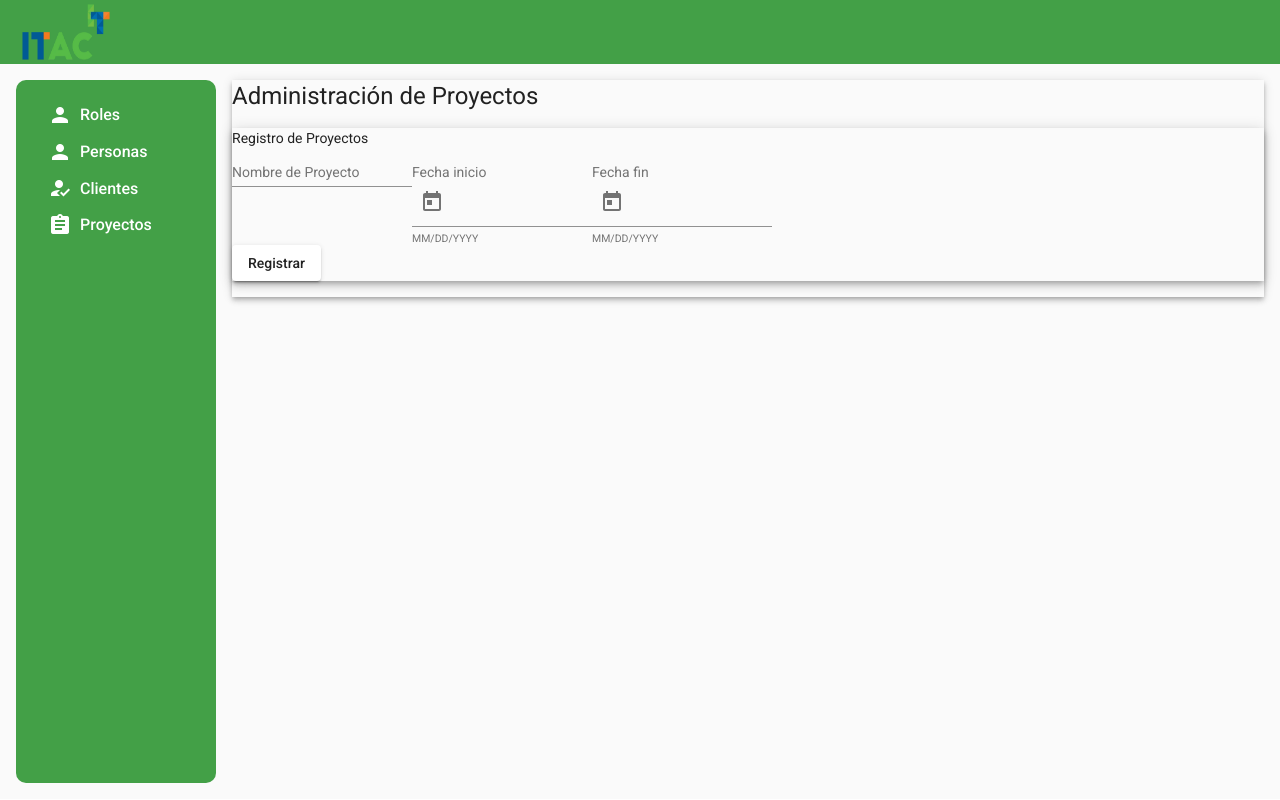
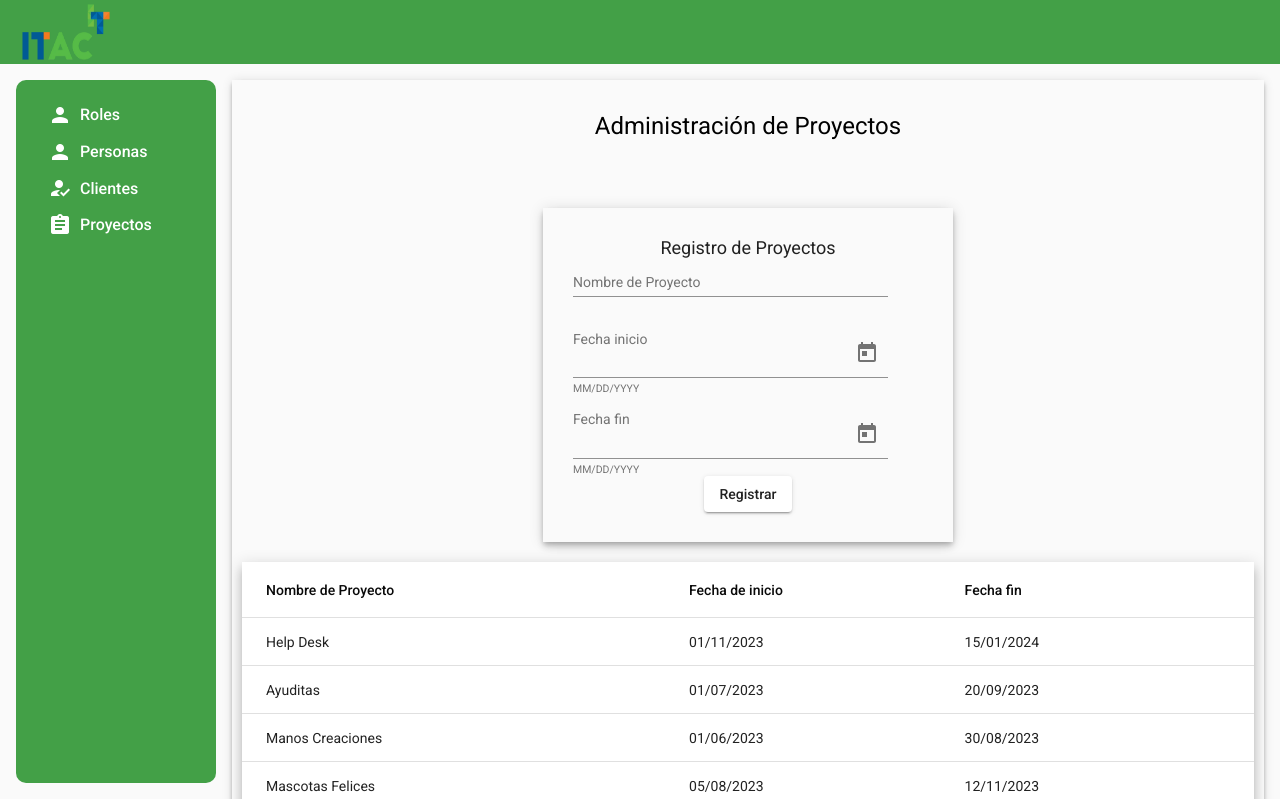
Before and after one commit to santiagoropero/frontend-sight, an Angular app: page /admin-proyectos in a window 1280 px wide. Built offline with nearby package versions, Linux system fonts and the light colour scheme.

Commit message:
Actualizacion 01 septiembre

```diff
--- a/src/app/pages/admin-proyectos/admin-proyectos.component.html
+++ b/src/app/pages/admin-proyectos/admin-proyectos.component.html
@@ -15,14 +15,14 @@
             <mat-label>Fecha inicio</mat-label>
             <input matInput [matDatepicker]="inicio">
             <mat-hint>MM/DD/YYYY</mat-hint>
-            <mat-datepicker-toggle matIconSuffix [for]="inicio"></mat-datepicker-toggle>
+            <mat-datepicker-toggle class="icondate" [for]="inicio"></mat-datepicker-toggle>
             <mat-datepicker #inicio></mat-datepicker>
         </mat-form-field>
         <mat-form-field class="input-full-width">
             <mat-label>Fecha fin</mat-label>
             <input matInput [matDatepicker]="fin">
             <mat-hint>MM/DD/YYYY</mat-hint>
-            <mat-datepicker-toggle matIconSuffix [for]="fin"></mat-datepicker-toggle>
+            <mat-datepicker-toggle class="icondate" matIconSuffix [for]="fin"></mat-datepicker-toggle>
             <mat-datepicker #fin></mat-datepicker>
         </mat-form-field>
         <br>
@@ -31,19 +31,21 @@
         </div>
     </form>
 </div>
-<!-- <div class="tabla">
+<div class="tabla">
     <table mat-table [dataSource]="dataSource" class="mat-elevation-z8">
       <ng-container matColumnDef="projectname">
-            <th mat-header-cell *matHeaderCellDef>Nombres</th>
+        <th mat-header-cell *matHeaderCellDef>Nombre de Proyecto</th>
         <td mat-cell *matCellDef="let element"> {{element.projectname}} </td>
       </ng-container>
       <ng-container matColumnDef="projectstartdate">
-            <th mat-header-cell *matHeaderCellDef>Fecha inicio</th>
+        <th mat-header-cell *matHeaderCellDef>Fecha de inicio</th>
         <td mat-cell *matCellDef="let element"> {{element.projectstartdate}} </td>
       </ng-container>
       <ng-container matColumnDef="projectenddate">
-            <th mat-header-cell *matHeaderCellDef>Fecha Fin</th>
+        <th mat-header-cell *matHeaderCellDef>Fecha fin</th>
         <td mat-cell *matCellDef="let element"> {{element.projectenddate}} </td>
       </ng-container>
+      <tr mat-header-row *matHeaderRowDef="displayedColumns"></tr>
+      <tr mat-row *matRowDef="let row; columns: displayedColumns;"></tr>
     </table>
-</div> -->
+  </div>
--- a/src/app/pages/admin-proyectos/admin-proyectos.component.scss
+++ b/src/app/pages/admin-proyectos/admin-proyectos.component.scss
@@ -0,0 +1,55 @@
+.title {
+    display: flex;
+    justify-content: center;
+    padding: 30px;
+    color: black;
+}
+
+.main-contenedor {
+    height: 20%;
+    display: flex;
+    padding: 20px;
+    justify-content: center;
+}
+
+.container {
+    min-width: 150px;
+    max-width: 350px;
+    width: 100%;
+    padding: 30px;
+}
+
+.input-full-width {
+    margin-right: 5%;
+    width: 90%;
+}
+
+.icondate{
+    margin-left: -13%;
+}
+
+.formBoton {
+    display: flex;
+    justify-content: center;
+}
+
+.boton {
+    display: flex;
+}
+
+.titleCard {
+    display: flex;
+    justify-content: center;
+    font-size: large;
+}
+
+.tabla {
+    display: flex;
+    justify-content: center;
+}
+
+table {
+    width: 100%;
+    margin-left: 10px;
+    margin-right: 10px;
+}
--- a/src/app/pages/admin-proyectos/admin-proyectos.component.ts
+++ b/src/app/pages/admin-proyectos/admin-proyectos.component.ts
@@ -6,8 +6,11 @@ export interface PeriodicElement {
 }
 
 const ELEMENT_DATA: PeriodicElement[] = [
-  {projectname: 'Andres', projectstartdate: "01/01/2023", projectenddate:"01/01/2023"},
-  {projectname: 'Andres', projectstartdate: "01/01/2023", projectenddate:"01/01/2023"}
+  {projectname: 'Help Desk', projectstartdate: "01/11/2023", projectenddate:"15/01/2024"},
+  {projectname: 'Ayuditas', projectstartdate: "01/07/2023", projectenddate:"20/09/2023"},
+  {projectname: 'Manos Creaciones', projectstartdate: "01/06/2023", projectenddate:"30/08/2023"},
+  {projectname: 'Mascotas Felices', projectstartdate: "05/08/2023", projectenddate:"12/11/2023"},
+  {projectname: 'Sorro con S', projectstartdate: "27/07/2023", projectenddate:"18/09/2023"},
 ];
 
 @Component({
```
Lines whose indentation alone changed are shown as unchanged.
